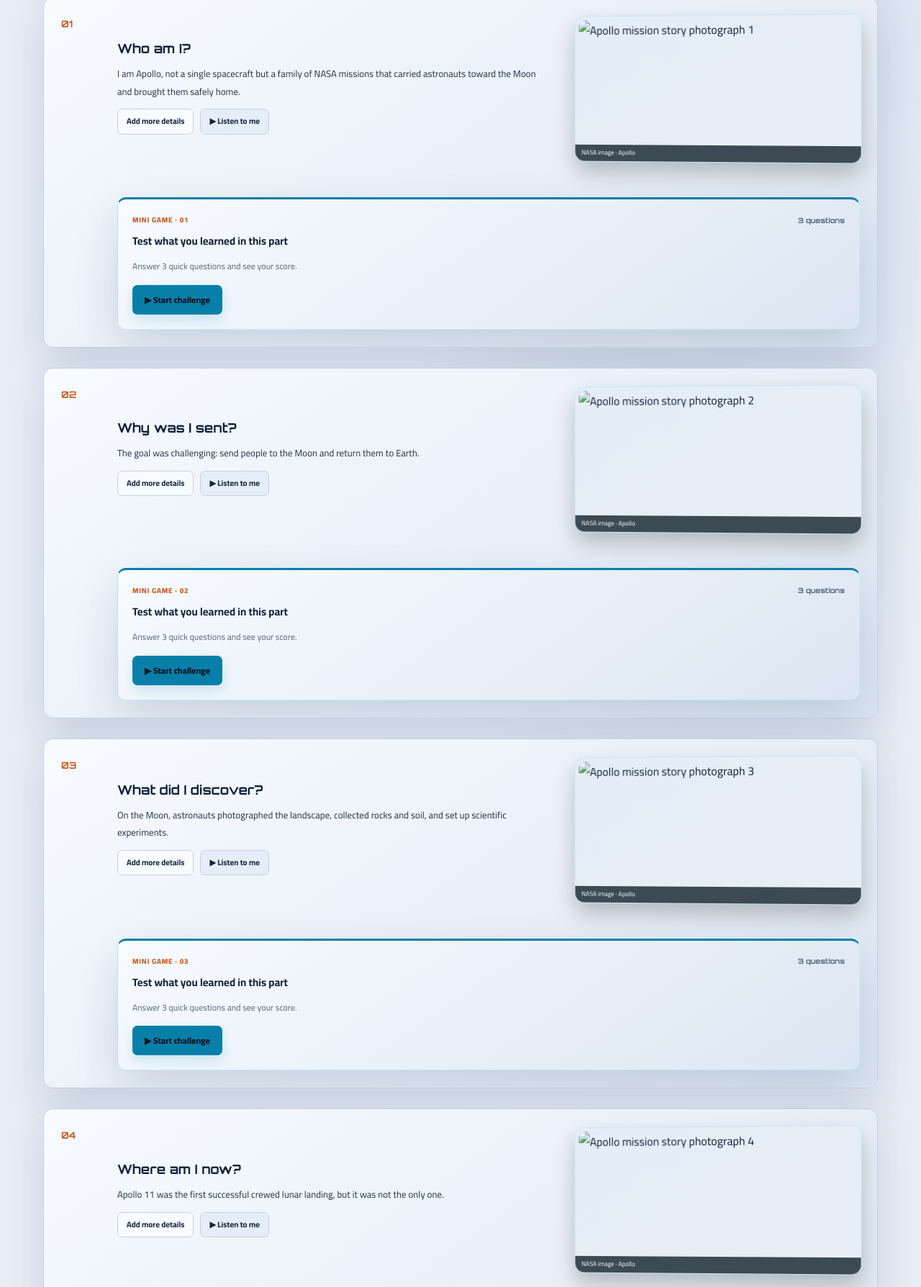
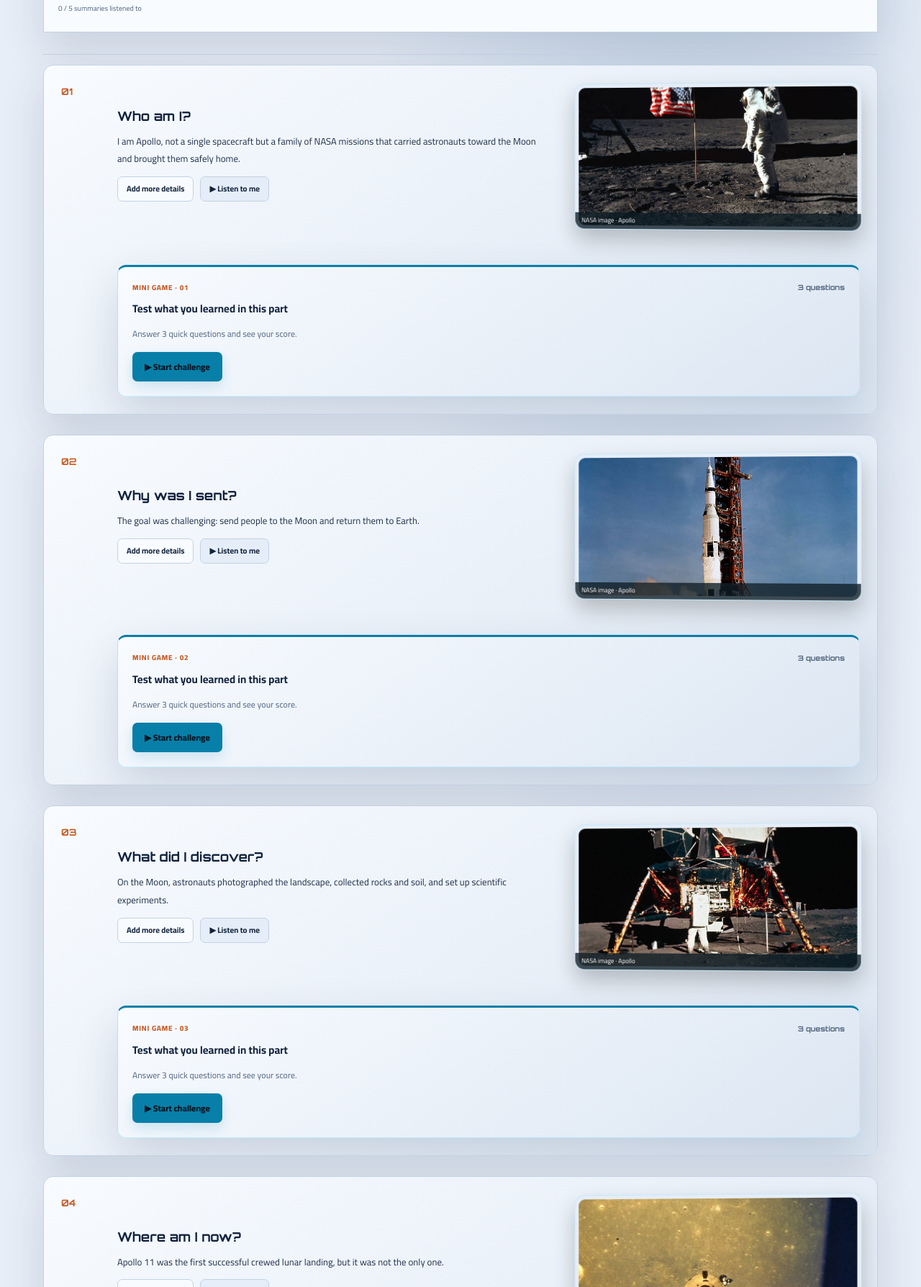
Before and after one commit to Yassen201113/NASA-Projec, a plain HTML site: page apollo.html in a window 1280 px wide. Shown: the part 1012-2800 px from the top of the page at 72% size. Drawn offline with Linux system fonts and the light colour scheme.

Commit message:
apollo.html

```diff
--- a/apollo.html
+++ b/apollo.html
@@ -6,16 +6,16 @@
 <header class="site-header"><a class="brand" href="index.html"><span class="brand-mark">✦</span><span>STORIES <i>FROM</i> SPACE</span></a><nav class="header-actions" aria-label="Display settings"><a class="back-link" href="index.html" data-i18n="backHome">← Home</a><button class="icon-button" id="languageToggle" type="button" aria-label="Switch language">عربي</button><button class="icon-button" id="themeToggle" type="button" aria-label="Switch color theme">☼ <span class="theme-label">Light</span></button></nav></header>
 <main>
   <section class="story-hero section-wrap"><div class="story-hero-copy"><p class="eyebrow" data-i18n="voyagerEyebrow">THE INTERSTELLAR MESSENGER</p><h1>Apollo</h1><p class="hero-lead" data-i18n="voyagerTagline">One little spacecraft. A journey beyond the Sun’s bubble.</p><div class="hero-meta"><span><small data-i18n="launched">LAUNCHED</small><b>1961–1972</b></span><span><small data-i18n="status">STATUS</small><b class="status-pill active" data-i18n="extendedMission">Extended mission</b></span></div></div>
-    <figure class="voyager-art mission-photo"><img src="assets/images/A1.jpg" alt="Apollo lunar module on the Moon" loading="eager"><figcaption class="art-credit">Image credit: NASA · Replace this file with your selected NASA image</figcaption></figure>
+    <figure class="voyager-art mission-photo"><img src="A1.jpg" alt="Apollo lunar module on the Moon" loading="eager"><figcaption class="art-credit">Image credit: NASA · Replace this file with your selected NASA image</figcaption></figure>
   </section>
   <section class="section-wrap story-section"><div class="section-heading"><p class="eyebrow" data-i18n="storyEyebrow">A VOICE FROM FAR AWAY</p><h2 data-i18n="myStory">My story</h2><p data-i18n="storyIntro">Listen, read, and follow my journey one small step at a time.</p></div>
     <div class="narration-panel"><div class="narration-top"><div><span class="live-dot"></span><b data-i18n="narrationTitle">Listen to my story</b><small data-i18n="narrationHint">Choose play to hear the words read aloud.</small></div><button class="play-button" id="narrationToggle" type="button" aria-label="Play narration">▶ <span data-i18n="play">Play</span></button></div><div class="narration-progress"><span id="narrationProgress"></span></div><p class="audio-note" id="audioNote" data-i18n="audioNote">Uses your browser’s speech voice when a recorded narration file is not installed.</p></div>
     <div class="story-chapters" id="storyChapters">
-      <article class="chapter reveal"><span class="chapter-number">01</span><div class="chapter-text"><h3 data-i18n="chapter1Title">Who am I?</h3><p class="karaoke" data-story="0" data-i18n="chapter1"></p></div><figure class="chapter-photo"><img src="assets/images/A2.jpg" alt="Apollo mission story photograph 1" loading="lazy"><figcaption>NASA image · Apollo</figcaption></figure></article>
-      <article class="chapter reveal"><span class="chapter-number">02</span><div class="chapter-text"><h3 data-i18n="chapter2Title">Why was I sent?</h3><p class="karaoke" data-story="1" data-i18n="chapter2"></p></div><figure class="chapter-photo"><img src="assets/images/A3.jpg" alt="Apollo mission story photograph 2" loading="lazy"><figcaption>NASA image · Apollo</figcaption></figure></article>
-      <article class="chapter reveal"><span class="chapter-number">03</span><div class="chapter-text"><h3 data-i18n="chapter3Title">What did I discover?</h3><p class="karaoke" data-story="2" data-i18n="chapter3"></p></div><figure class="chapter-photo"><img src="assets/images/A4.jpg" alt="Apollo mission story photograph 3" loading="lazy"><figcaption>NASA image · Apollo</figcaption></figure></article>
-      <article class="chapter reveal"><span class="chapter-number">04</span><div class="chapter-text"><h3 data-i18n="chapter4Title">Where am I now?</h3><p class="karaoke" data-story="3" data-i18n="chapter4"></p></div><figure class="chapter-photo"><img src="assets/images/A5.jpg" alt="Apollo mission story photograph 4" loading="lazy"><figcaption>NASA image · Apollo</figcaption></figure></article>
-      <article class="chapter reveal"><span class="chapter-number">05</span><div class="chapter-text"><h3 data-i18n="chapter5Title">A message from me</h3><p class="karaoke" data-story="4" data-i18n="chapter5"></p></div><figure class="chapter-photo"><img src="assets/images/A6.jpg" alt="Apollo mission story photograph 5" loading="lazy"><figcaption>NASA image · Apollo</figcaption></figure></article>
+      <article class="chapter reveal"><span class="chapter-number">01</span><div class="chapter-text"><h3 data-i18n="chapter1Title">Who am I?</h3><p class="karaoke" data-story="0" data-i18n="chapter1"></p></div><figure class="chapter-photo"><img src="A2.jpg" alt="Apollo mission story photograph 1" loading="lazy"><figcaption>NASA image · Apollo</figcaption></figure></article>
+      <article class="chapter reveal"><span class="chapter-number">02</span><div class="chapter-text"><h3 data-i18n="chapter2Title">Why was I sent?</h3><p class="karaoke" data-story="1" data-i18n="chapter2"></p></div><figure class="chapter-photo"><img src="A3.jpg" alt="Apollo mission story photograph 2" loading="lazy"><figcaption>NASA image · Apollo</figcaption></figure></article>
+      <article class="chapter reveal"><span class="chapter-number">03</span><div class="chapter-text"><h3 data-i18n="chapter3Title">What did I discover?</h3><p class="karaoke" data-story="2" data-i18n="chapter3"></p></div><figure class="chapter-photo"><img src="A4.jpg" alt="Apollo mission story photograph 3" loading="lazy"><figcaption>NASA image · Apollo</figcaption></figure></article>
+      <article class="chapter reveal"><span class="chapter-number">04</span><div class="chapter-text"><h3 data-i18n="chapter4Title">Where am I now?</h3><p class="karaoke" data-story="3" data-i18n="chapter4"></p></div><figure class="chapter-photo"><img src="A5.jpg" alt="Apollo mission story photograph 4" loading="lazy"><figcaption>NASA image · Apollo</figcaption></figure></article>
+      <article class="chapter reveal"><span class="chapter-number">05</span><div class="chapter-text"><h3 data-i18n="chapter5Title">A message from me</h3><p class="karaoke" data-story="4" data-i18n="chapter5"></p></div><figure class="chapter-photo"><img src="A6.jpg" alt="Apollo mission story photograph 5" loading="lazy"><figcaption>NASA image · Apollo</figcaption></figure></article>
     </div>
   </section>
   <section class="discover-section"><div class="section-wrap"><div class="section-heading"><p class="eyebrow" data-i18n="discoverEyebrow">SCIENCE SNAPSHOTS</p><h2 data-i18n="discoverTitle">What did I discover?</h2><p data-i18n="discoverLead">Tap a card to reveal a little more.</p></div><div class="discovery-grid" id="discoveryGrid"></div></div></section>
```
